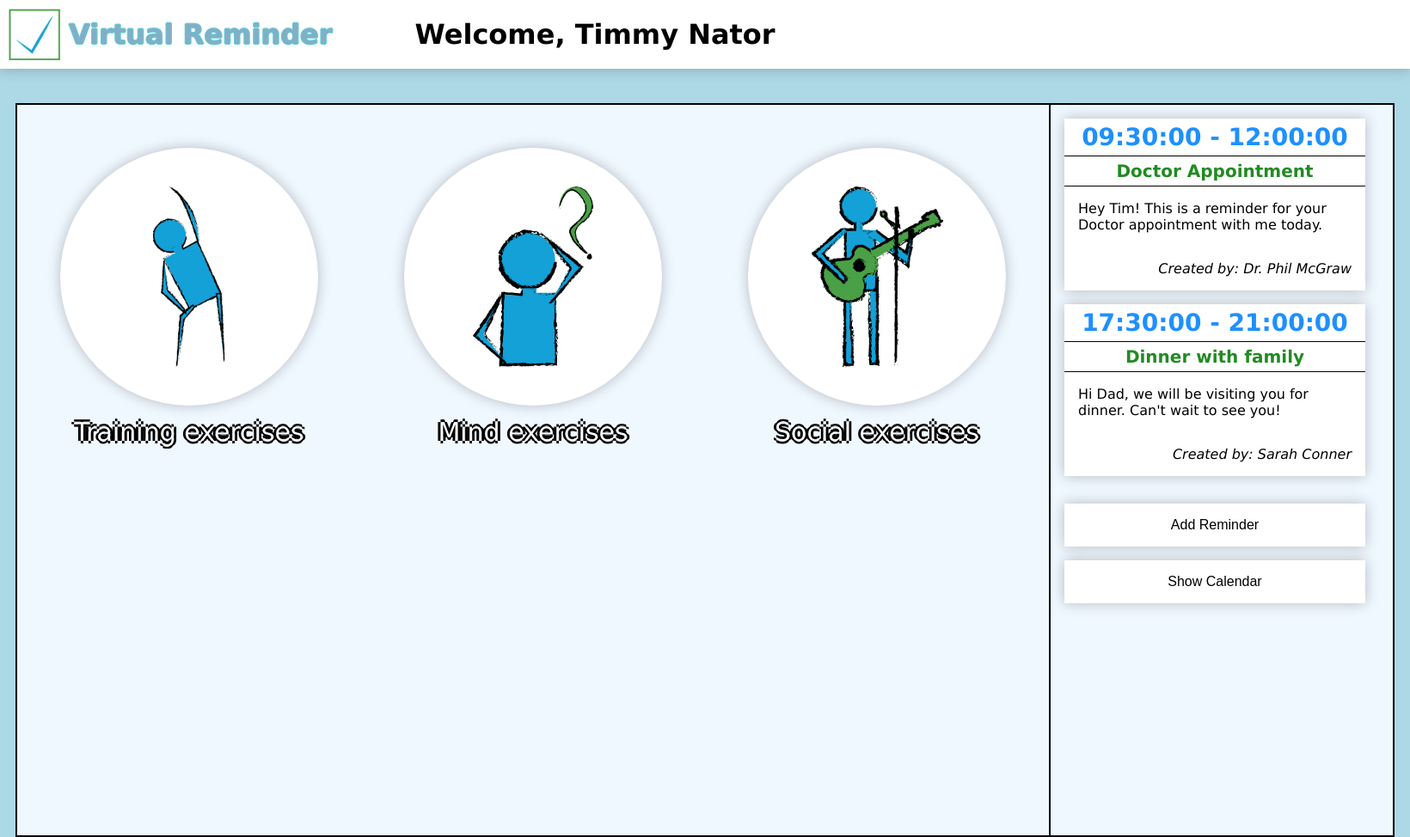
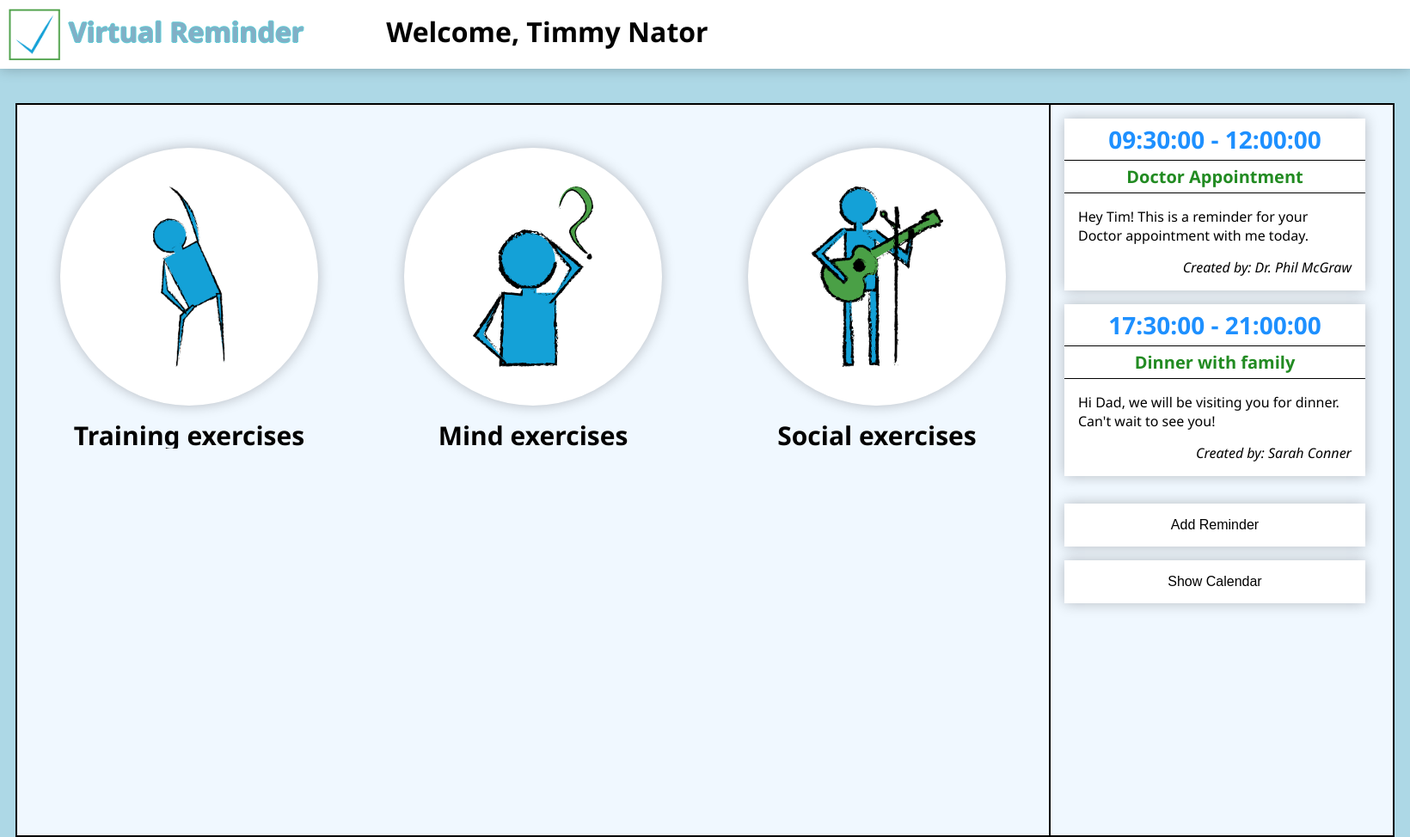
Before and after one commit to Mikl-SK/VirtualReminder, an ASP.NET Core app: page / in a window 1640 px wide. Shown: the whole page at 86% size. Run offline with ASP.NET Core 8, Linux system fonts and the light colour scheme.

Commit message:
Changed font and removed exercise text shadow

```diff
--- a/VirtualReminder/wwwroot/css/site.css
+++ b/VirtualReminder/wwwroot/css/site.css
@@ -2,7 +2,7 @@ body {
 	padding: 0;
 	margin: 0;
 	background-color: #ADD8E6;
-	font-family: 'Lucida Sans', 'Lucida Sans Regular', 'Lucida Grande', 'Lucida Sans Unicode', Geneva, Verdana, sans-serif;
+	font-family: 'Segoe UI', Tahoma, Geneva, Verdana, sans-serif;
 	-webkit-touch-callout: none; /* iOS Safari */
 	-webkit-user-select: none; /* Safari */
 	-moz-user-select: none; /* Firefox */
@@ -41,6 +41,7 @@ body {
 
 .headerWelcome {
 	float: left;
+	margin-top: 15px;
 	padding-left: 3em;
 }
 
@@ -56,6 +57,7 @@ body {
 	}
 
 	#logo h1 {
+		margin-top: 15px;
 		float: left;
 		color: #82afc6;
 		text-shadow: -1px 0 #61cfd8, 0 1px #61cfd8, 1px 0 #61cfd8, 0 -1px #61cfd8;
@@ -119,8 +121,8 @@ body {
 		margin: 1.5em 0 0 0;
 		padding: 0.3em 0;
 		font-size: 30px;
-		color: white;
-		text-shadow: -3px 0 black, 0 3px black, 3px 0 black, 0 -3px black;
+		color: black;
+		font-weight: bolder;
 	}
 
 .reminder {
```
